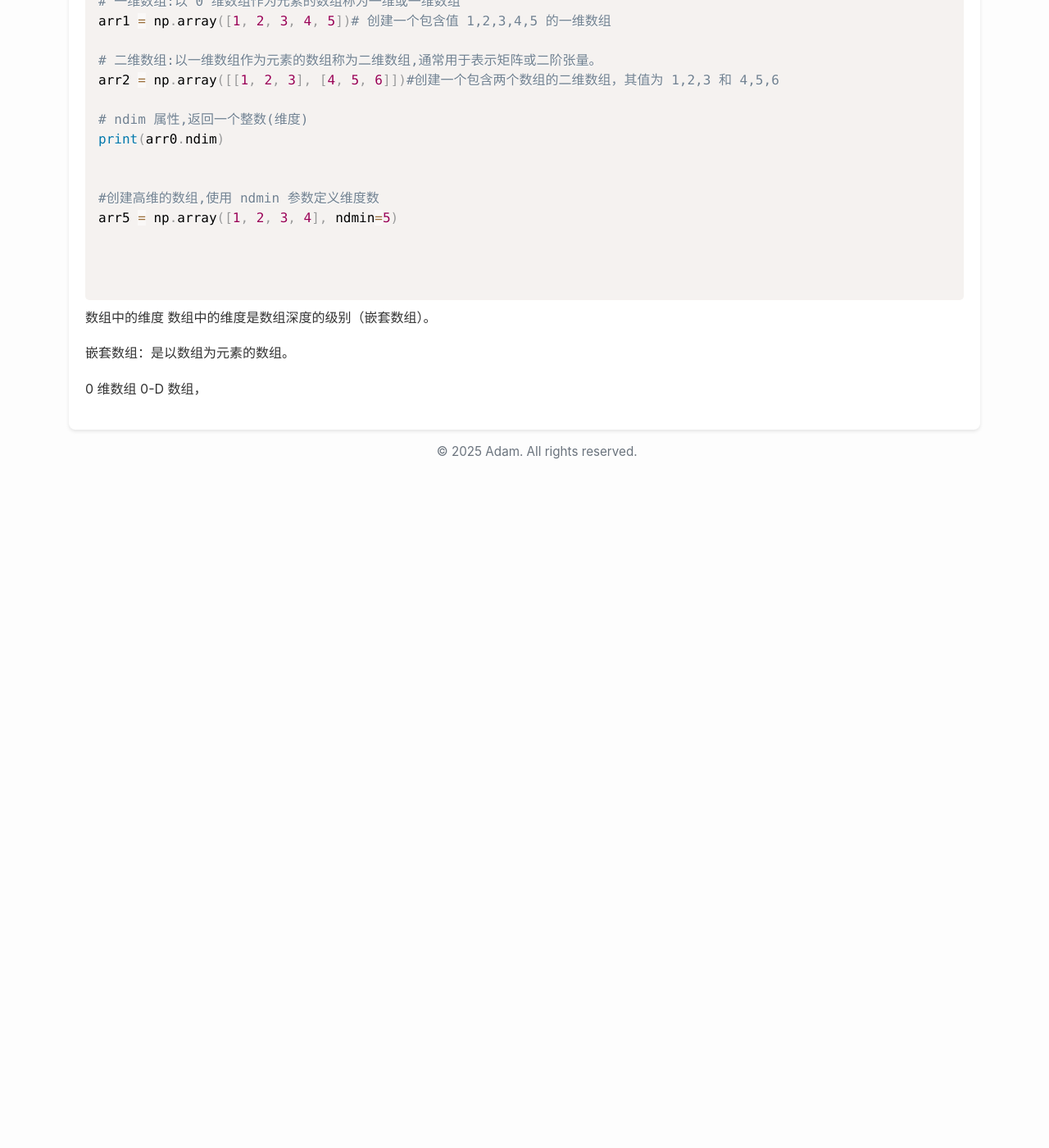
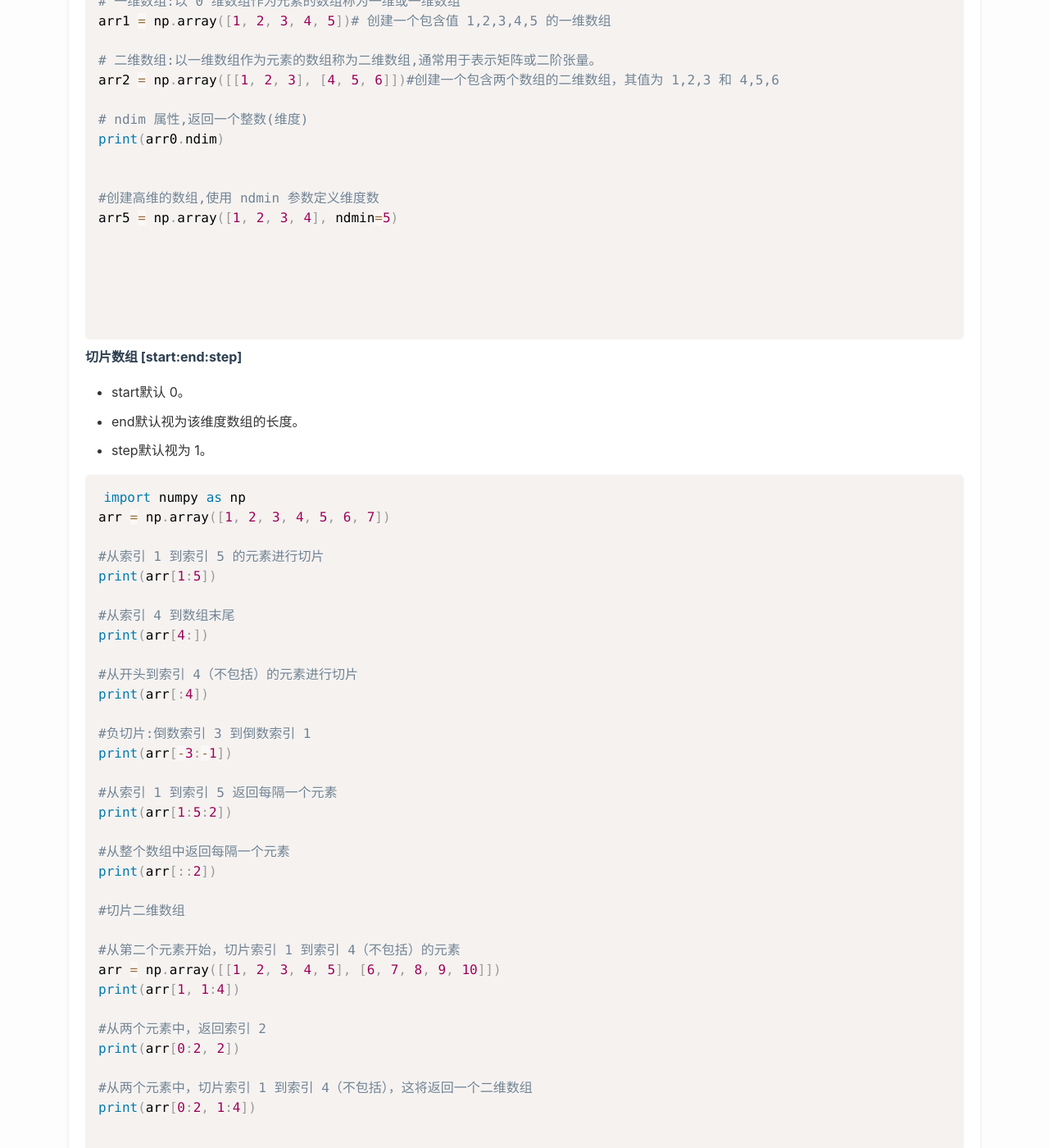
Before and after one commit to lzh210802066/lzh210802066.github.io, a Jekyll site: the page built from _posts/skill/2025-10-24-numpy.md, in a window 1280 px wide and 1400 px high, scrolled down 477 px. Shown: the whole window at 82% size. Built offline with Jekyll 4.4.1, drawn with Linux system fonts in a browser that asks for light colours; comment, search, counter and statistics services are not loaded; before the commit the page ends 1091 px from its top, so only the background shows below that.

Commit message:
Update blog content

````diff
--- a/_posts/skill/2025-10-24-numpy.md
+++ b/_posts/skill/2025-10-24-numpy.md
@@ -39,14 +39,52 @@ arr5 = np.array([1, 2, 3, 4], ndmin=5)
 
 
 
+
+
 ```
 
 
-数组中的维度
-数组中的维度是数组深度的级别（嵌套数组）。
-
-嵌套数组：是以数组为元素的数组。
 
 
-0 维数组
-0-D 数组，
+**切片数组  [start:end:step]**
+- start默认 0。
+- end默认视为该维度数组的长度。
+- step默认视为 1。
+
+
+
+```python
+import numpy as np
+arr = np.array([1, 2, 3, 4, 5, 6, 7])
+
+#从索引 1 到索引 5 的元素进行切片
+print(arr[1:5])
+
+#从索引 4 到数组末尾
+print(arr[4:])
+
+#从开头到索引 4（不包括）的元素进行切片
+print(arr[:4])
+
+#负切片:倒数索引 3 到倒数索引 1
+print(arr[-3:-1])
+
+#从索引 1 到索引 5 返回每隔一个元素
+print(arr[1:5:2])
+
+#从整个数组中返回每隔一个元素
+print(arr[::2])
+
+#切片二维数组
+
+#从第二个元素开始，切片索引 1 到索引 4（不包括）的元素
+arr = np.array([[1, 2, 3, 4, 5], [6, 7, 8, 9, 10]])
+print(arr[1, 1:4])
+
+#从两个元素中，返回索引 2
+print(arr[0:2, 2])
+
+#从两个元素中，切片索引 1 到索引 4（不包括），这将返回一个二维数组
+print(arr[0:2, 1:4])
+
+```
````
Also changed, not shown: _posts/office/2025-10-11-word.md (+2 -0 lines).
